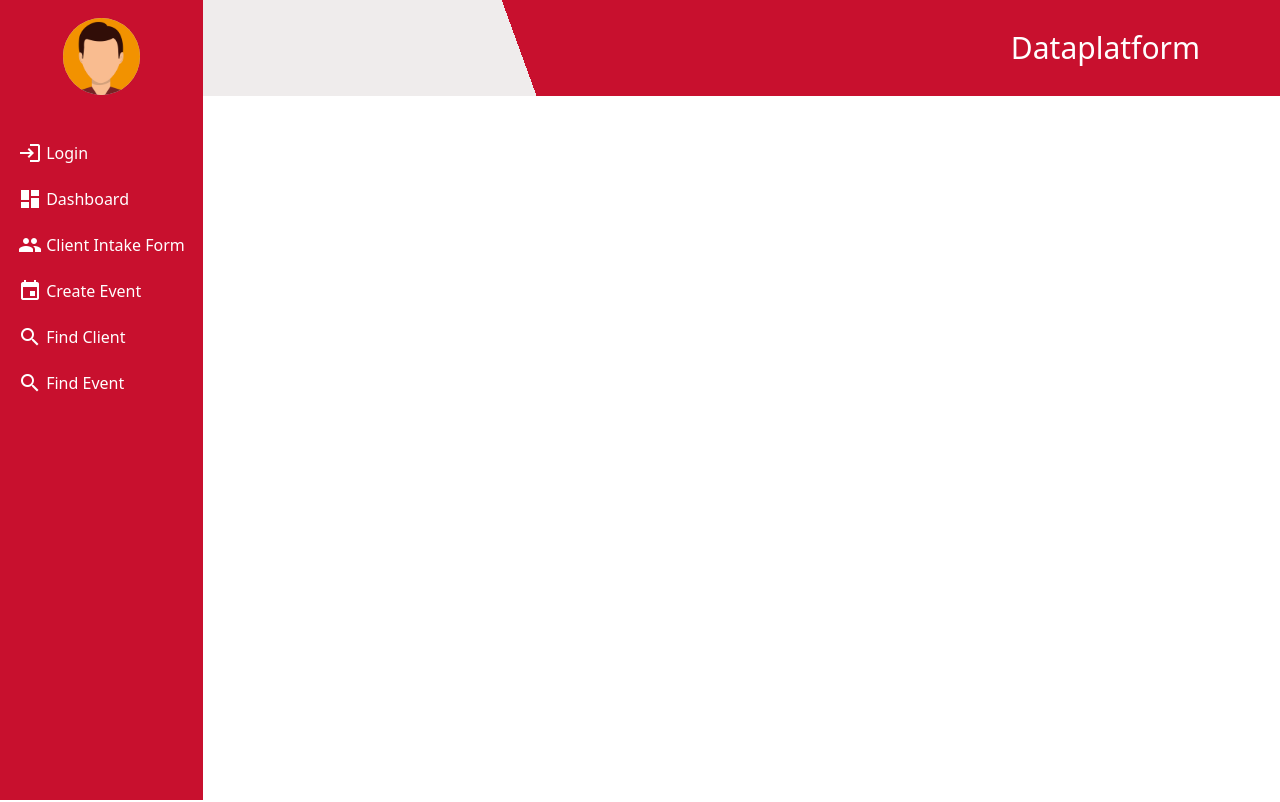
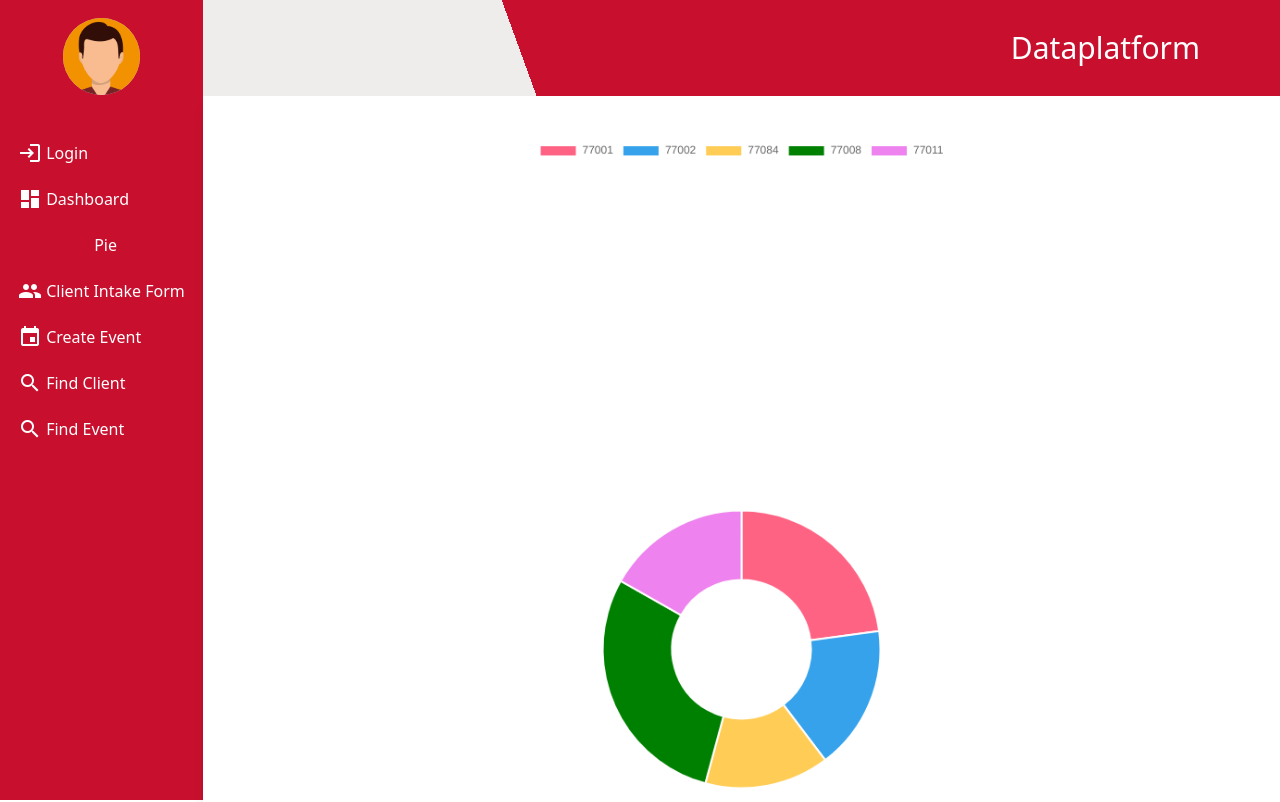
Before and after one commit to CIS-Spring-2023/project-cis4339-25825-group-8, a Vue app in the folder frontend/: page /pieChart in a window 1280 px wide. Shown: the top 802 px of the page. Built offline with nearby package versions, Linux system fonts and the light colour scheme; no server answers.

Commit message:
Pie Chart and Login Progress Updated

```diff
--- a/frontend/src/App.vue
+++ b/frontend/src/App.vue
@@ -43,6 +43,16 @@ export default {
                   >dashboard</span
                 >
                 Dashboard
+              </router-link>
+            </li>
+            <li>
+              <router-link to="/pieChart">
+                <span
+                  style="position: relative; top: 6px"
+                  class="material-icons"
+                  >pie</span
+                >
+                Pie
               </router-link>
             </li>
             <li>
--- /dev/null
+++ b/frontend/src/components/pieChart.vue
@@ -0,0 +1,48 @@
+<script>
+import { Chart, registerables } from 'chart.js'
+Chart.register(...registerables)
+
+export default {
+  props: {
+    label: {
+      type: Array
+    },
+    chartData: {
+      type: Array
+    }
+  },
+  async mounted() {
+    new Chart(this.$refs.zipChart, {
+        type: 'doughnut',
+        data: {
+        labels:[
+            '77001',
+            '77002',
+            '77084',
+            '77008',
+            '77011'
+        ],
+        datasets: [{
+        radius: 150,
+        label: 'Clients by Zip Code',
+        data: [30, 22, 19, 38, 22],
+        backgroundColor: [
+            'rgb(255, 99, 132)',
+            'rgb(54, 162, 235)',
+            'rgb(255, 205, 86)',
+            'rgb(0,128,0)',
+            'rgb(238,130,238)'
+            ],
+            hoverOffset: 4
+            }]
+        }
+    })
+},
+}
+</script>
+
+<template>
+  <div class="shadow-lg rounded-lg overflow-hidden">
+    <canvas class="p-10" ref="zipChart"></canvas>
+  </div>
+</template>
--- a/frontend/src/router/index.js
+++ b/frontend/src/router/index.js
@@ -2,15 +2,20 @@ import { createRouter, createWebHistory } from 'vue-router'
 
 // make all paths and names lowercase for consistency
 const routes = [
+  {
+    path: '/loginPage',
+    name: 'Login',
+    component: () => import('../components/loginPage.vue')
+  },
   {
     path: '/',
     props: true,
     component: () => import('../components/homePage.vue')
   },
   {
-    path: '/loginPage',
-    name: 'Login',
-    component: () => import('../components/loginPage.vue')
+    path: '/pieChart',
+    name: 'Pie',
+    component: () => import('../components/pieChart.vue')
   },
   {
     path: '/intakeform',
```
